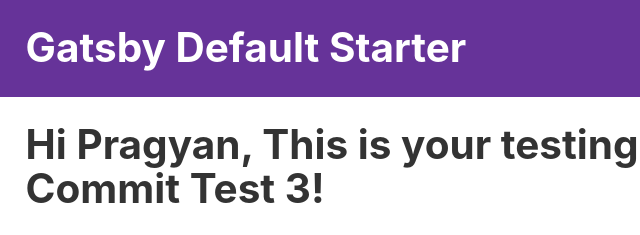
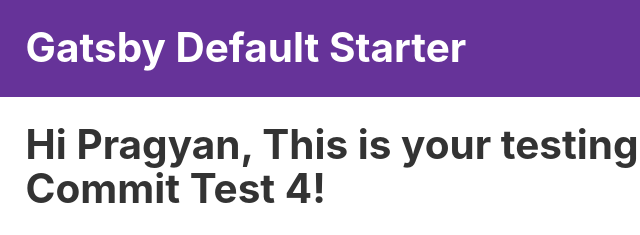
Before and after one commit to pragyanatvade/test-gatsby-site, a Gatsby site: page / in a window 1280 px wide. Shown: the top 235 px of the page, 154-794 px from the left. Built offline with nearby package versions, Linux system fonts and the light colour scheme; Gatsby itself is replaced by a stand-in of ours.

Commit message:
Update index.js

```diff
--- a/src/pages/index.js
+++ b/src/pages/index.js
@@ -8,7 +8,7 @@ import SEO from "../components/seo"
 const IndexPage = () => (
   <Layout>
     <SEO title="Home" />
-    <h1>Hi Pragyan, This is your testing website. Commit Test 3!</h1>
+    <h1>Hi Pragyan, This is your testing website. Commit Test 4!</h1>
     <p>Welcome to your new Gatsby site.</p>
     <p>Now go build something great.</p>
     <div style={{ maxWidth: `300px`, marginBottom: `1.45rem` }}>
```
